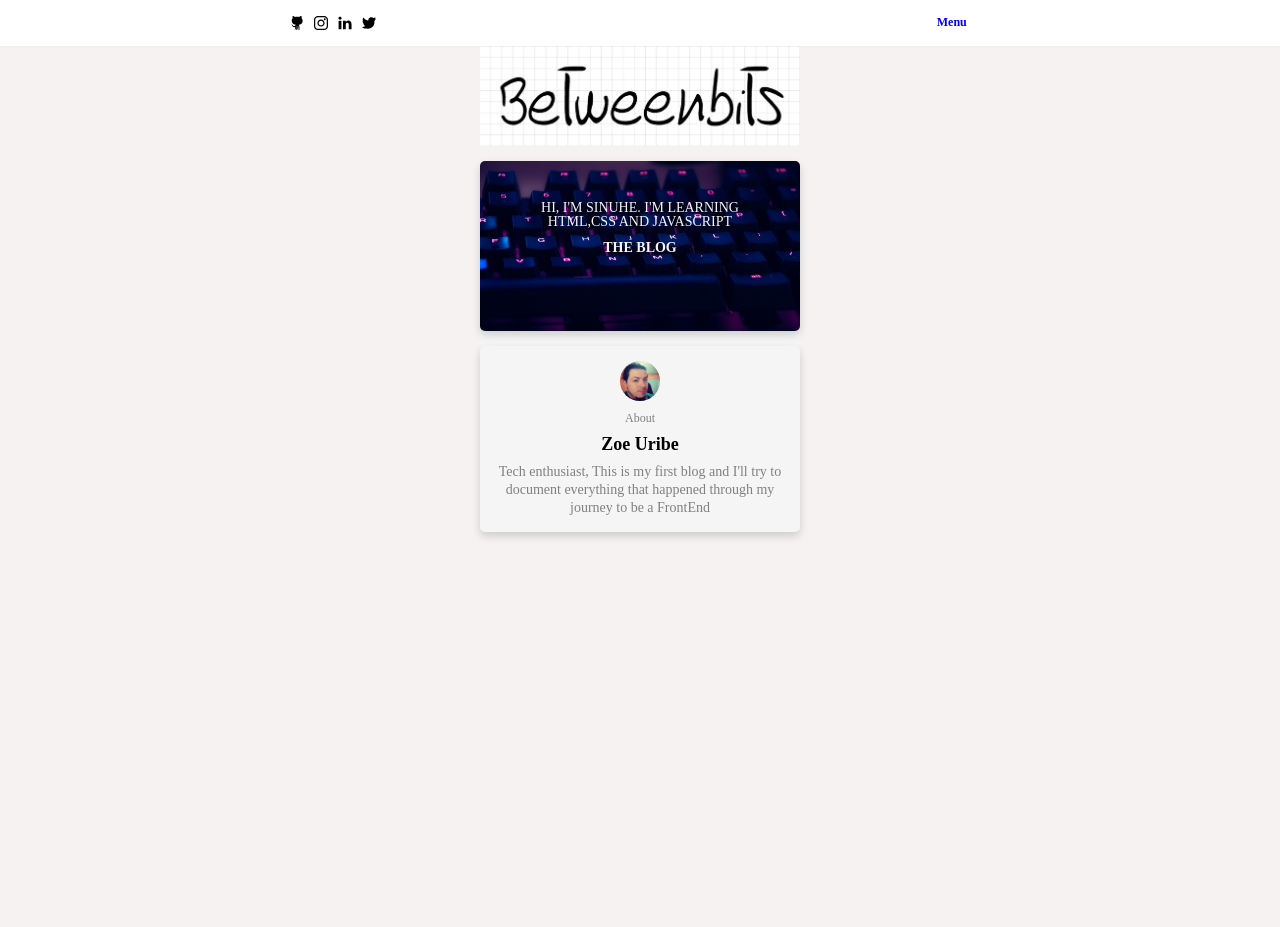
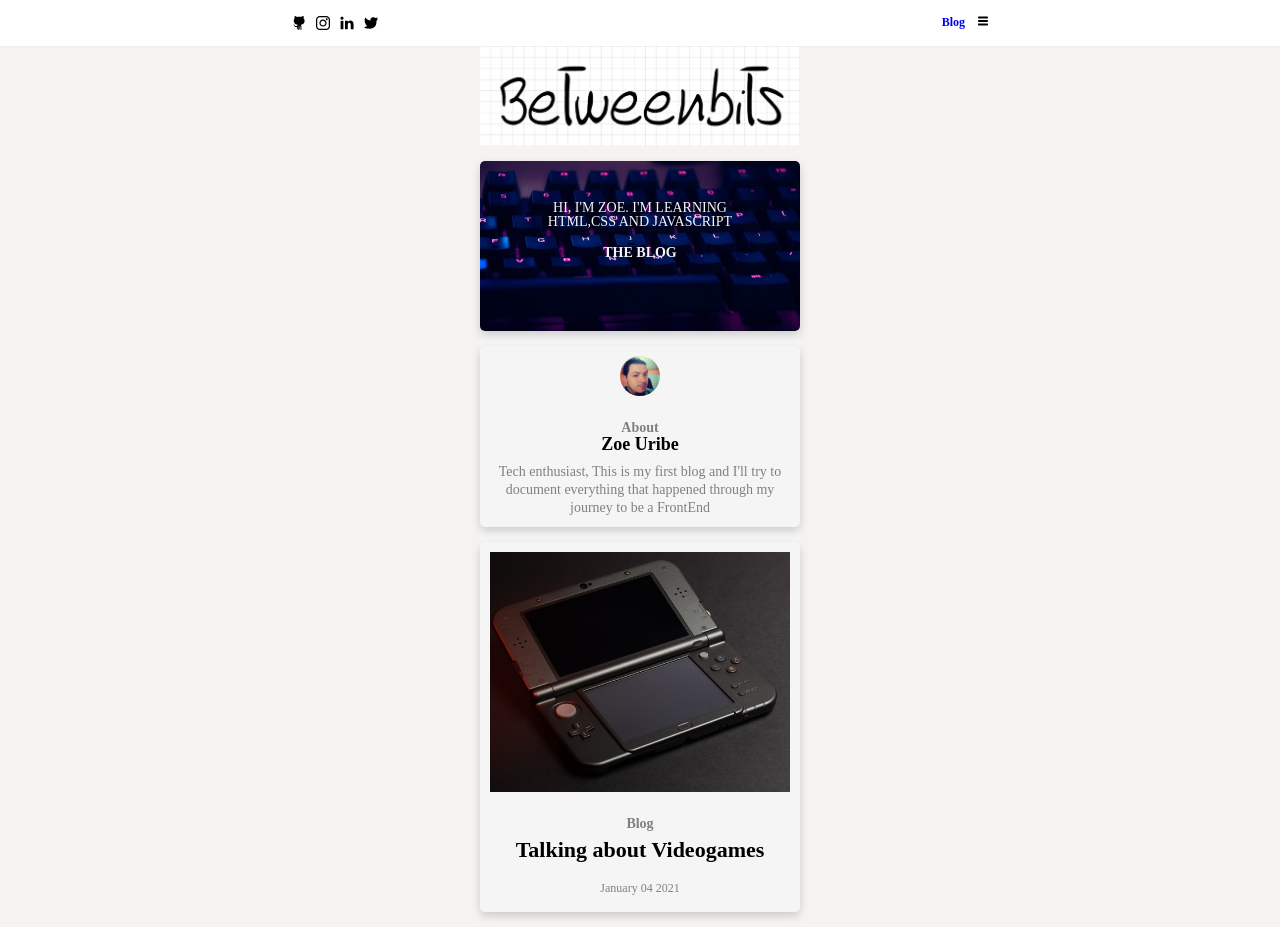
Before and after one commit to Zinnher/betweenbits.co, a plain HTML site: page index.html in a window 1280 px wide. Before the commit the page ends 800 px from the top, so only its background shows below. Drawn offline with Linux system fonts and the light colour scheme.

Commit message:
agrego nueva tarjeta e imagen para blog

```diff
--- a/css/estilos.css
+++ b/css/estilos.css
@@ -45,7 +45,7 @@ header div a span {
   width: 10px;
   height: 10px;
   margin-left: 10px;
-  background-image: url('./iconos/menu.svg');
+  background-image: url('../iconos/menu.svg');
   background-size: cover;
   background-position: center;
   background-repeat: no-repeat;
@@ -111,9 +111,8 @@ main section img {
   max-width: 400px;
   height: auto;
   margin: 15px auto;
-  padding: 15px;
+  padding: 10px;
   text-align: center;
-  background-color: var(--black);
   border-radius: 5px;
   box-shadow: 0 4px 8px rgba(0, 0, 0, 0.16);
 }
@@ -131,10 +130,10 @@ main section img {
 }
 
 .product--card-title {
-  font-size: 1.2rem;
-  font-weight: 500;
+  font-size: 1.4rem;
+  font-weight: bold;
   line-height: 1.4rem;
-  margin-bottom: 10px;
+  margin-top: 15px;
   color: #808080;
 }
 
@@ -152,3 +151,31 @@ main section img {
   line-height: 1.8rem;
   color: #808080;
 }
+
+.product-detail--card .article-img {
+  display: inline-block;
+  width: 100%;
+  height: 30%;
+  margin-bottom: 10px;
+  background-image: url(../imagnes/pexels-mike-esparza-3702458.jpg);
+  background-size: cover;
+  background-position: center;
+  background-repeat: no-repeat;
+}
+
+.product--card-name-title {
+  margin-bottom: 10px;
+  padding: 10px;
+  font-size: 2.2rem;
+  font-weight: bold;
+  line-height: 1.8rem;
+  color: black;
+}
+
+.product--card-body-foot {
+  margin-bottom: 5px;
+  font-size: 1.2rem;
+  font-weight: 500;
+  line-height: 1.8rem;
+  color: #808080;
+}
--- a/index.html
+++ b/index.html
@@ -14,7 +14,7 @@
       <a href="https://twitter.com/Zinnher" target="_blank"><img src="./iconos/twitter.svg" alt=""></a>
     </div>
     <div>
-      <a href="./Blog.html" class="#">Menu <span></span></a>
+      <a href="./Blog.html" class="#">Blog <span></span></a>
     </div>
   </header>
   <main>
@@ -24,7 +24,7 @@
     <section class="main-product-detail">
       <section class="product-cards--container">
         <article class="product-detail--card--intro">
-          <p class="card--intro--descrip">HI, I'M SINUHE. I'M LEARNING HTML,CSS AND JAVASCRIPT<span></span></p>
+          <p class="card--intro--descrip">HI, I'M ZOE. I'M LEARNING HTML,CSS AND JAVASCRIPT<span></span></p>
           <h2 class="product--card-title">THE BLOG</h2>
         </article>
         <article class="product-detail--card">
@@ -33,6 +33,13 @@
           <p class="product--card-name">Zoe Uribe</p>
           <p class="product--card-body">Tech enthusiast, This is my first blog and I'll try to document everything that happened through my journey to be a FrontEnd </p>
         </article>
+        <article class="product-detail--card">
+          <span class="article-img"></span>
+          <p class="product--card-title">Blog</p>
+          <p class="product--card-name-title">Talking about Videogames</p>
+          <p class="product--card-body-foot">January 04 2021 </p>
+
+        </article>
       </section>
     </section>
   </main>
```
Also changed, not shown: imagnes/pexels-mike-esparza-3702458.jpg (added).
